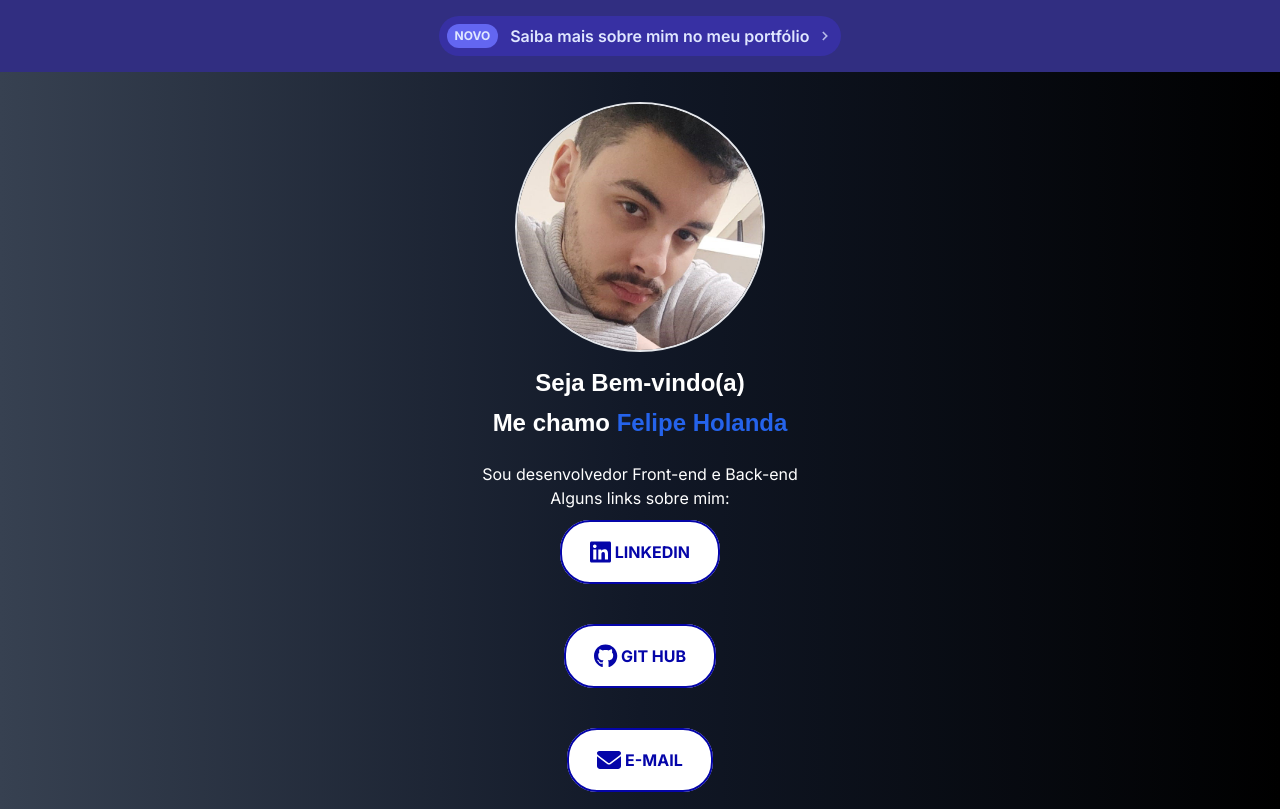
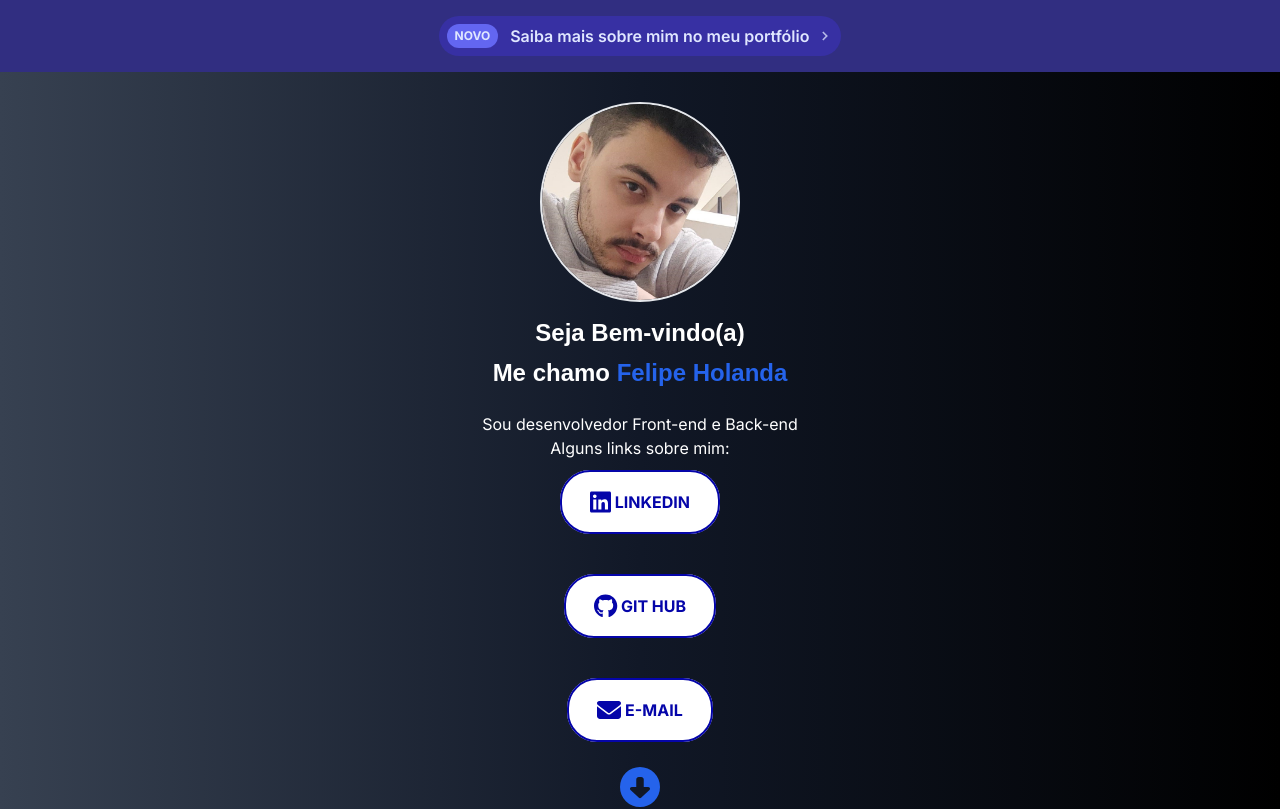
Before and after one commit to felipeholanda2077/LinkTree_Caseiro, a Next.js app: page / in a window 1280 px wide. Shown: the top 809 px of the page. Built offline with nearby package versions, Linux system fonts and the light colour scheme.

Commit message:
Tamanho da Imagem

```diff
--- a/src/app/page.tsx
+++ b/src/app/page.tsx
@@ -33,8 +33,8 @@ export default function Home() {
         <Image
           src="/images/Eu.jpeg"
           alt="Felipe Holanda"
-          width={250}
-          height={250}
+          width={200}
+          height={200}
           border-radius={50}
           className="border-2 border-radius-50 rounded-full mb-4 imag"
         />
```
